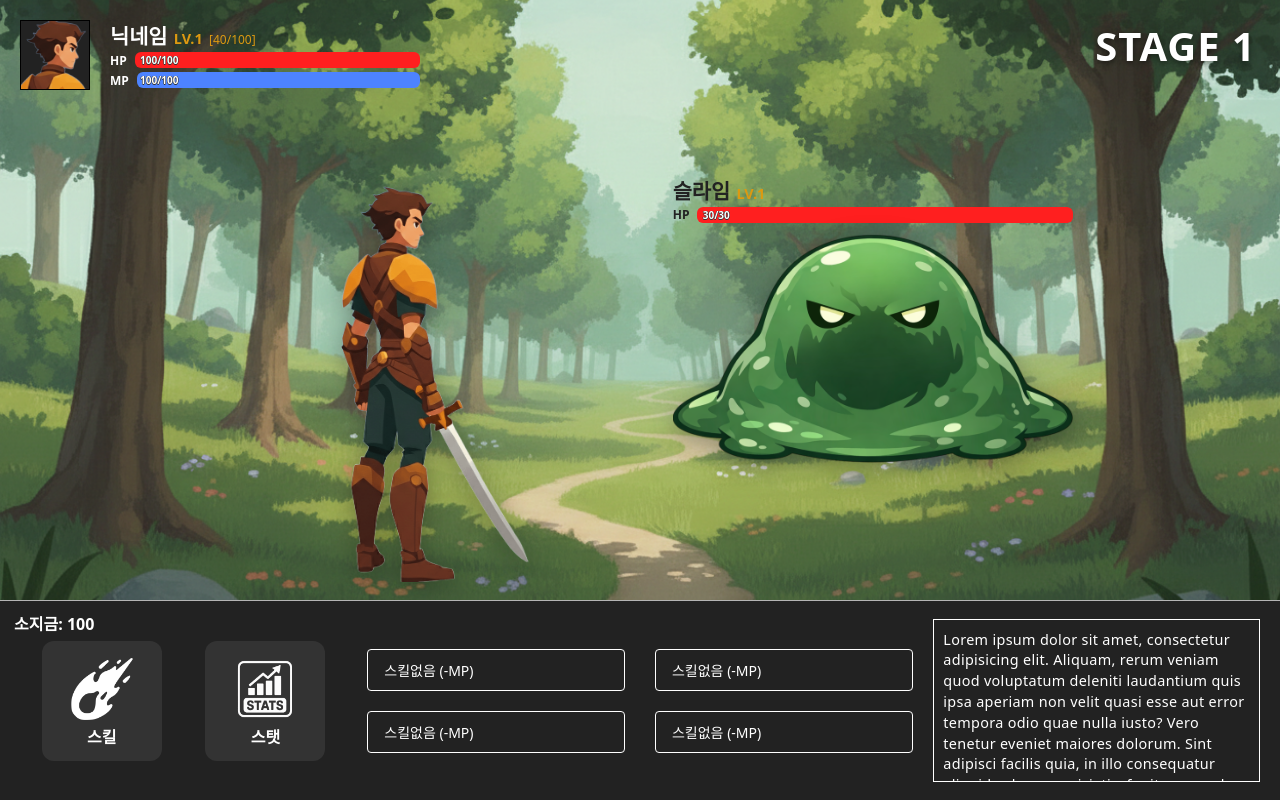
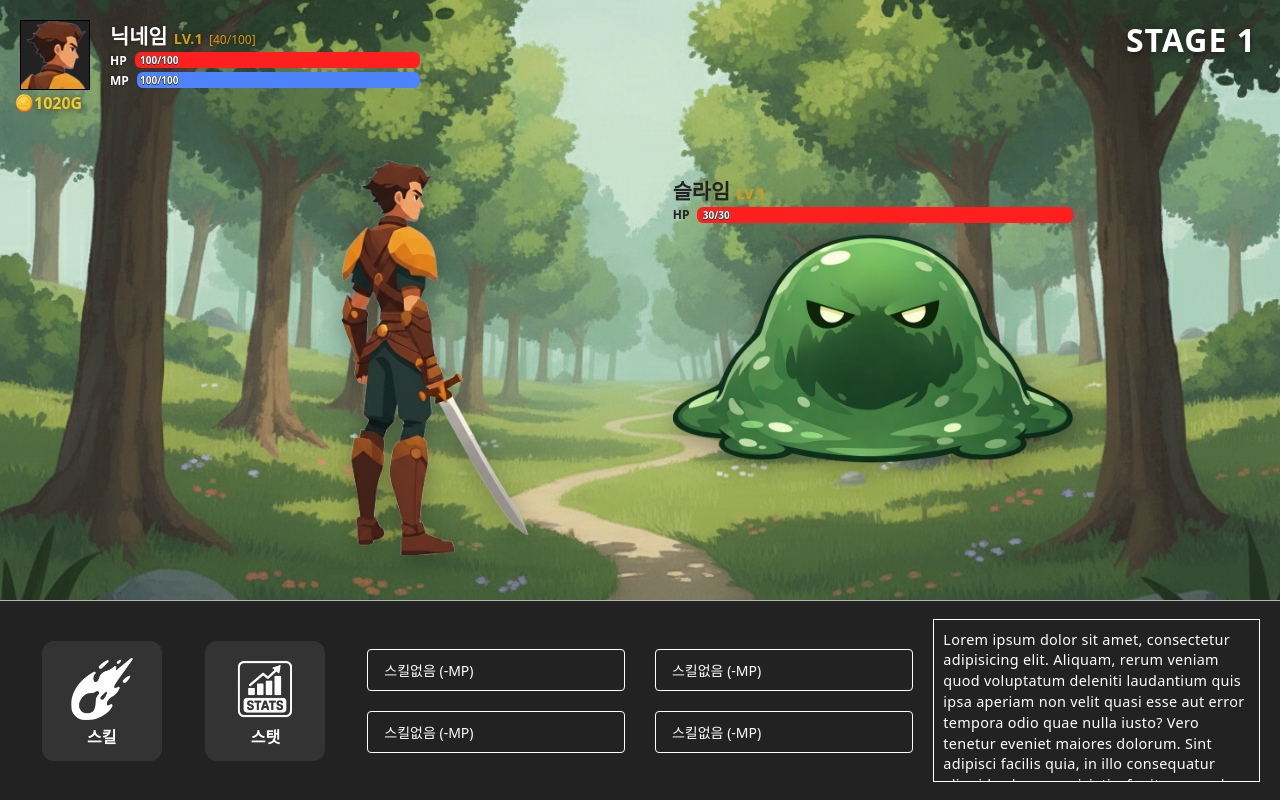
Before and after one commit to packjs0313/Remake_RPG_game, a React (Vite) app in the folder client/: page / in a window 1280 px wide. Built offline with nearby package versions, Linux system fonts and the light colour scheme; a web font is replaced by a local one.

Commit message:
텍스트 쉐도우 + 골드위치 조정

```diff
--- a/client/src/components/BottomBar.jsx
+++ b/client/src/components/BottomBar.jsx
@@ -1,7 +1,6 @@
 export default function BottomBar({ onOpenStats, onOpenSkills }) {
   return (
     <div className="bottom-bar">
-      <div className="gold">소지금: 100</div>
       <div className="mobile-slider">
         <div className="action-buttons">
           <button onClick={onOpenSkills}>
--- a/client/src/components/CharacterPanel.jsx
+++ b/client/src/components/CharacterPanel.jsx
@@ -4,9 +4,10 @@ export default function CharacterPanel({ character, className }) {
 
   return (
     <div className={`character-panel ${className || ""} ${character.Ename ||""}`}>
+      {character.gold != null ? <div className="gold"><img src="./coin.png" alt="소지금"/>{character.gold}G</div> : null}
       {character.id != null ? <div className="profile"></div> : null}
       <div className="character-information">
-              <div className="name">
+      <div className="name">
         {character.name}
         <span className="lv">LV.{character.level}</span>
         <span className="xp">{character.xp != null ? `[${character.xp}/${character.maxXp}]`: null}</span>
--- a/client/src/css/index.css
+++ b/client/src/css/index.css
@@ -11,6 +11,7 @@
   --text: #fff;
   --Black-taxt : #222;
   --lv : rgb(221, 167, 17);
+  --gold:#fac827;
 }
 
 .app {
@@ -29,7 +30,7 @@
 
 .playerBox{
   grid-column: 3/6  ;
-  grid-row: 5/11;
+  grid-row: 5/10;
   justify-self: center;
   align-self: center;
 
@@ -55,7 +56,7 @@
   top: 18px;
   right: 24px;
   color: #fff;
-  font-size: 2.5rem;
+  font-size: 2rem;
   font-weight: 800;
   letter-spacing: 1px;
   text-shadow: 0 2px 6px rgba(0,0,0,0.5);
@@ -63,7 +64,6 @@
 
 /* Panels */
 .character-panel {
-
   color: var(--Black-taxt);
 }
 .player-panel{
@@ -74,11 +74,13 @@
   display: flex;
   justify-content: space-between;
   color: var(--text);
+  text-shadow: 0 0 3px rgba(0, 0, 0, 0.5);
 }
 .ememy-panel{
   position: absolute;
   left: 50%;
   transform: translateX(-50%);
+  text-shadow: 0 2px 6px rgba(0, 0, 0, 0.5);
 }
 .character-panel .profile{
   display: inline-block;
@@ -210,10 +212,20 @@
 }
 
 .gold {
-  position: absolute;
-  top: 10px;
+  position: fixed;
+  top: 92px;
   left: 14px;
   font-weight: 700;
+  display: flex;
+  align-items: center;
+  justify-content: center;
+  color: var(--gold) ;
+
+  text-shadow: 0 2px 6px rgba(0, 0, 0, 0.5);
+}
+.gold img{
+  width: 20px;
+  height: 20px;
 }
 
 /* Action buttons (left) */
@@ -371,6 +383,10 @@
   .game-scene{
     height: calc(100vh - 150px);
   }
+  .gold {
+    position: fixed;
+    top: 107px;
+  }
   .stage-label {
     top: 10px;
     right: 15px;
--- a/client/src/data/mockData.js
+++ b/client/src/data/mockData.js
@@ -6,7 +6,7 @@ export const player = {
   level: 1,
   xp : 40,
   maxXp : 100,
-  gold : 100,
+  gold : 1020,
   img: `${BASE}player.png`,
 };
 export const playerStats = {
```
Also changed, not shown: client/public/coin.png (added).
